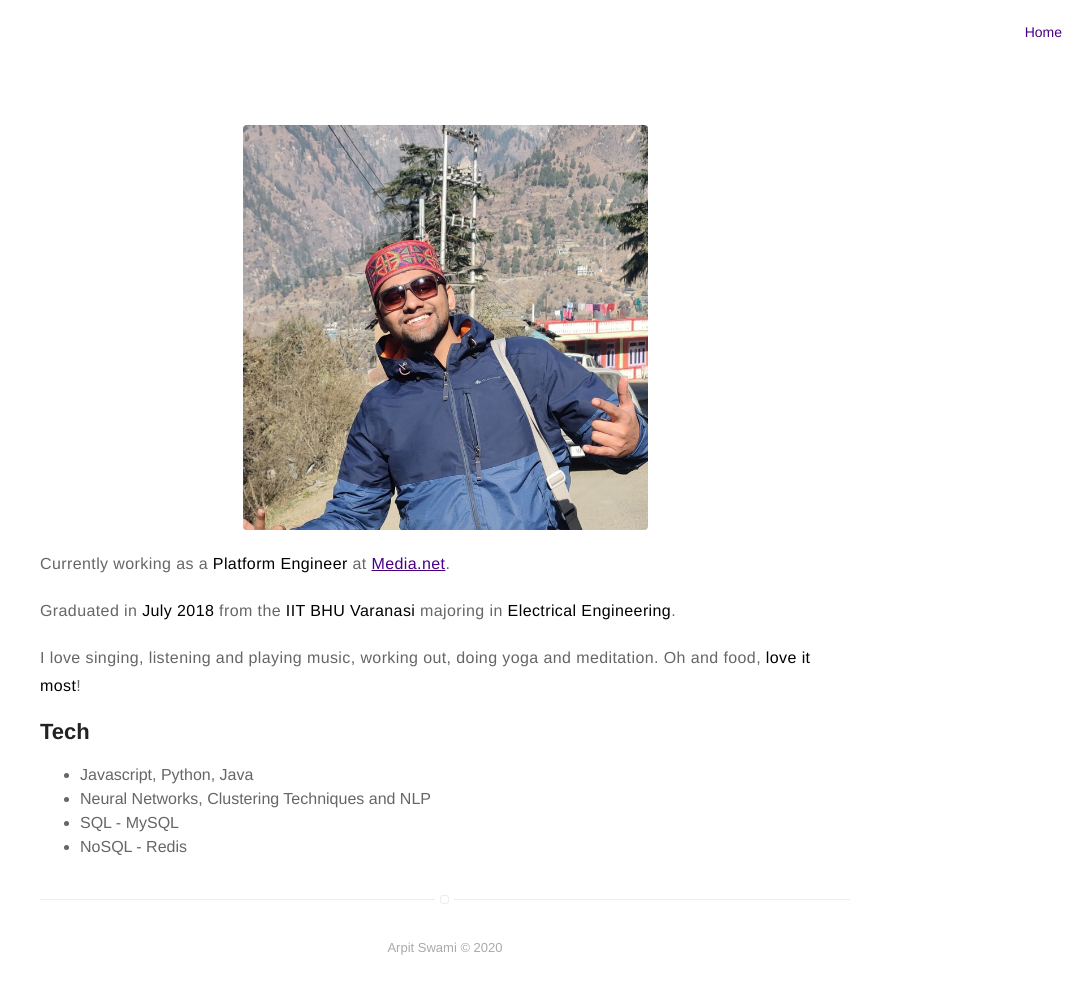
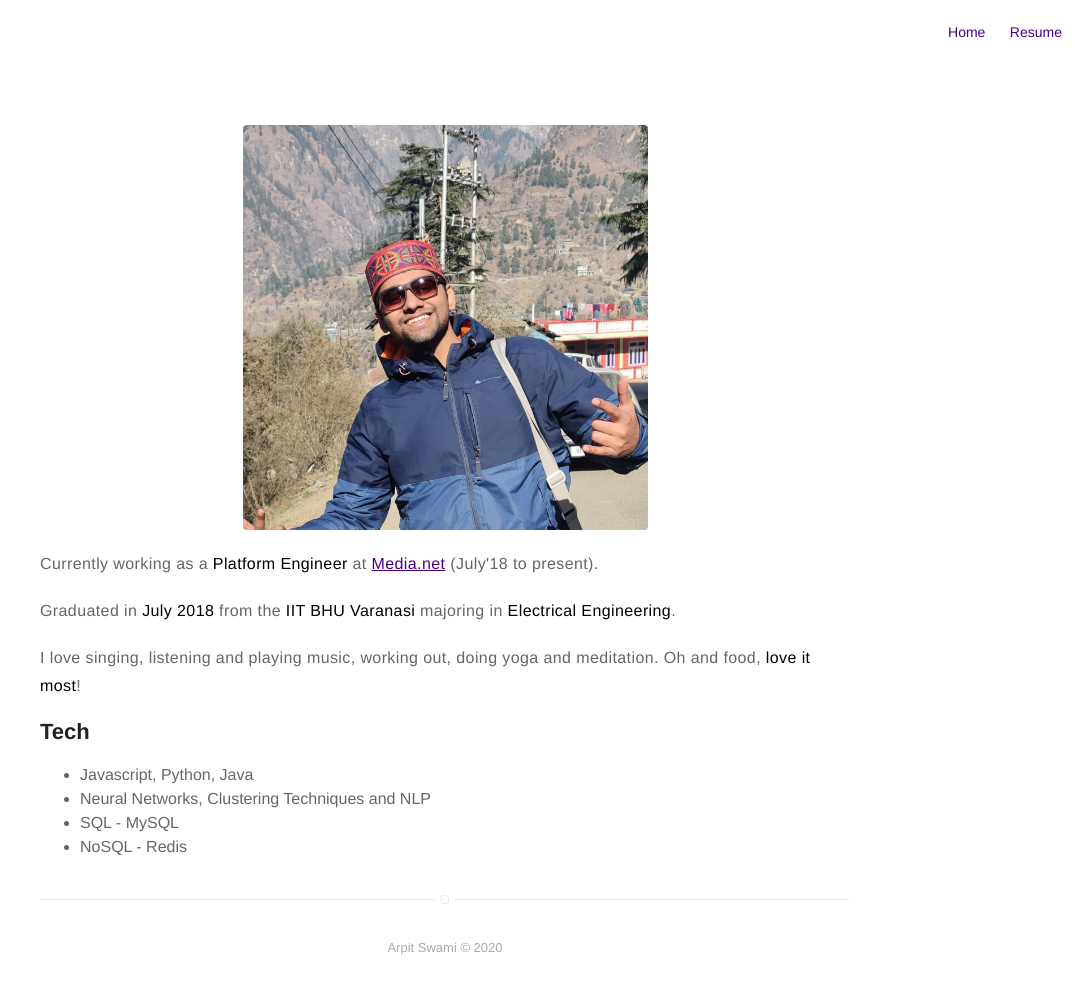
Before and after one commit to arpitswami/arpitswami.github.io, a Jekyll site: the page built from about.md, in a window 1280 px wide. Shown: the whole page, without its empty margins (195-1280 px from the left). Built offline with Jekyll 4.4.1, drawn with Linux system fonts in a browser that asks for light colours; part of the change alters nothing that is shown.

Commit message:
added resume and google analytics reports

```diff
--- a/_config.yml
+++ b/_config.yml
@@ -12,9 +12,9 @@ picture: assets/images/arpit.jpg
 
 # If you want to include your resume, set to true
 # and specify source (external or local).
-resume: false
-resume-external: false
-resume-url: https://drive.google.com/file/d/1nZ4RL2F9QnA09fi8IKnDxUYXKsFj4EzC/view?usp=sharing
+resume: true
+resume-external: true
+resume-url: https://drive.google.com/file/d/1Y3XO4lo8cyTqeF617WwlSHV3PSxR5wws/view?usp=sharing
 
 url: http://arpitswami.github.io
 
--- a/about.md
+++ b/about.md
@@ -5,7 +5,7 @@ layout: page
 ![Profile Image]({{ site.url }}/{{ site.picture }})
 
 <p>
-Currently working as a <strong>Platform Engineer</strong> at <a href="https://www.media.net/" target="blank">Media.net</a>.
+Currently working as a <strong>Platform Engineer</strong> at <a href="https://www.media.net/" target="blank">Media.net</a> (July'18 to present).
 </p>
 
 <p>
```
